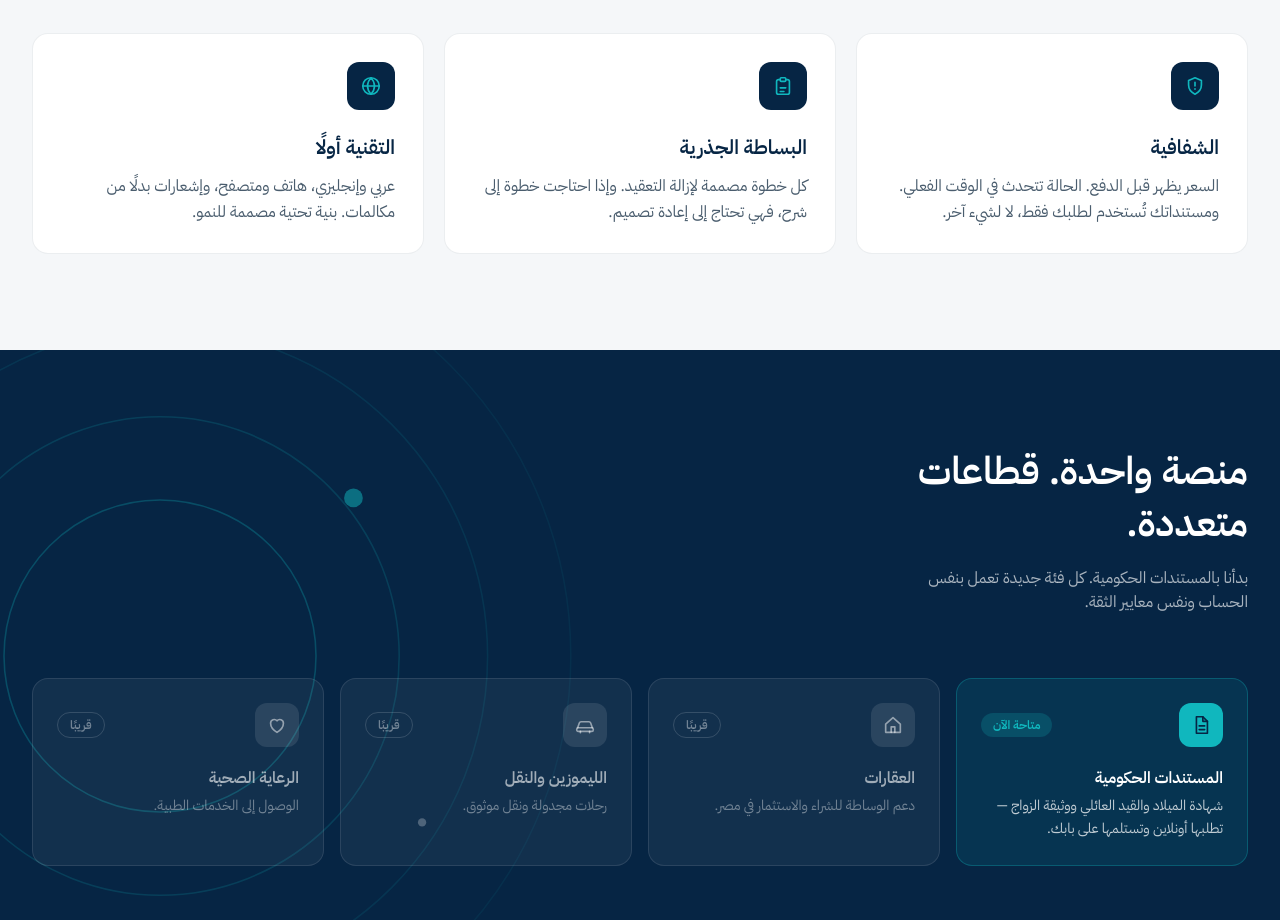
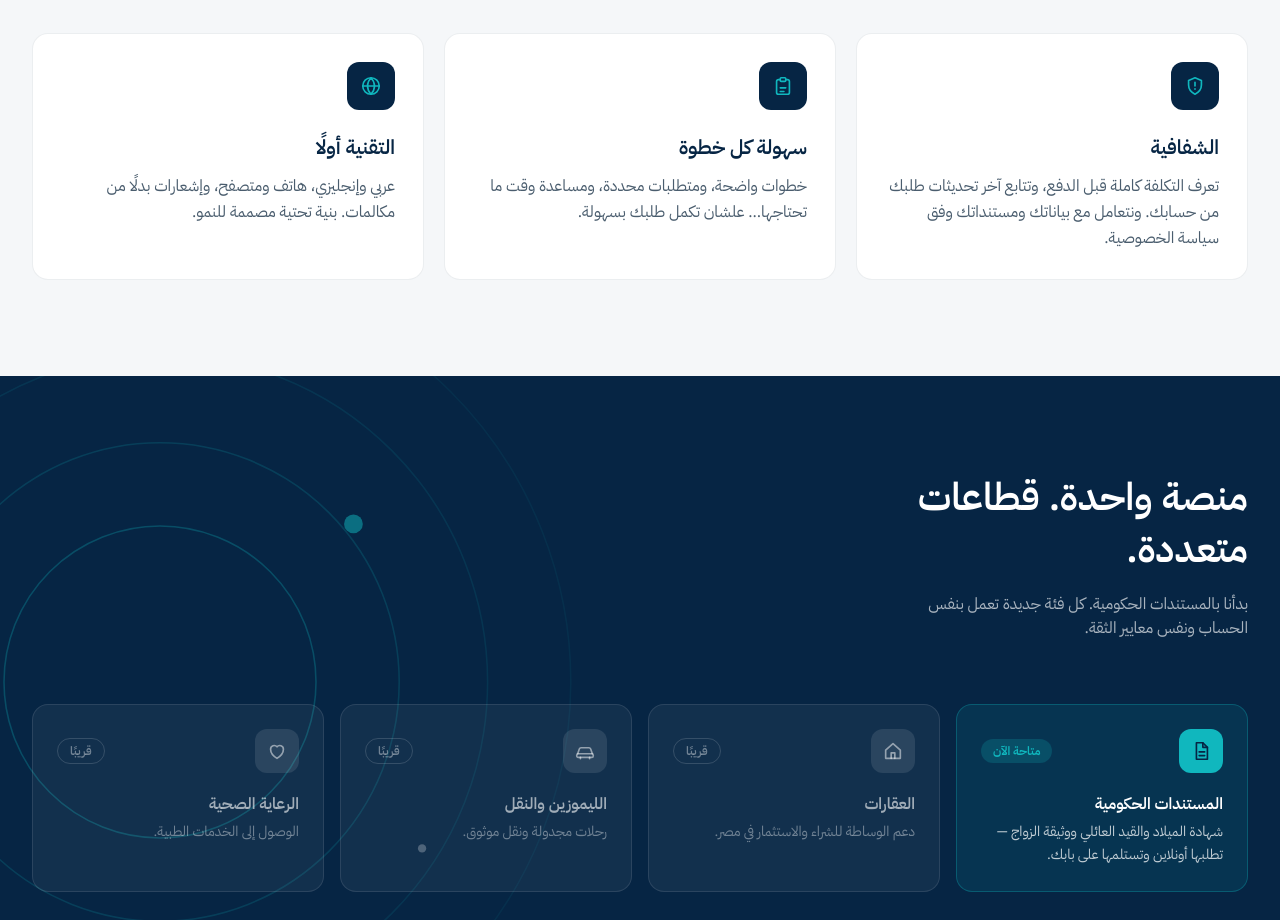
Before and after one commit to fadymohsen/inzerv-website, a Next.js app: page /ar/about in a window 1280 px wide. Shown: the part 1300-2220 px from the top of the page. Built offline with nearby package versions, Linux system fonts and the light colour scheme; no server answers.

Commit message:
Update ar.ts

```diff
--- a/src/dictionaries/ar.ts
+++ b/src/dictionaries/ar.ts
@@ -232,8 +232,8 @@ export const ar: Dict = {
     ],
     valuesTitle: "ما بُنينا عليه",
     values: [
-      { title: "الشفافية", text: "السعر يظهر قبل الدفع. الحالة تتحدث في الوقت الفعلي. ومستنداتك تُستخدم لطلبك فقط، لا لشيء آخر." },
-      { title: "البساطة الجذرية", text: "كل خطوة مصممة لإزالة التعقيد. وإذا احتاجت خطوة إلى شرح، فهي تحتاج إلى إعادة تصميم." },
+      { title: "الشفافية", text: "تعرف التكلفة كاملة قبل الدفع، وتتابع آخر تحديثات طلبك من حسابك. ونتعامل مع بياناتك ومستنداتك وفق سياسة الخصوصية." },
+      { title: "سهولة كل خطوة", text: "خطوات واضحة، ومتطلبات محددة، ومساعدة وقت ما تحتاجها… علشان تكمل طلبك بسهولة." },
       { title: "التقنية أولًا", text: "عربي وإنجليزي، هاتف ومتصفح، وإشعارات بدلًا من مكالمات. بنية تحتية مصممة للنمو." },
     ],
     roadmapTitle: "منصة واحدة. قطاعات متعددة.",
```
